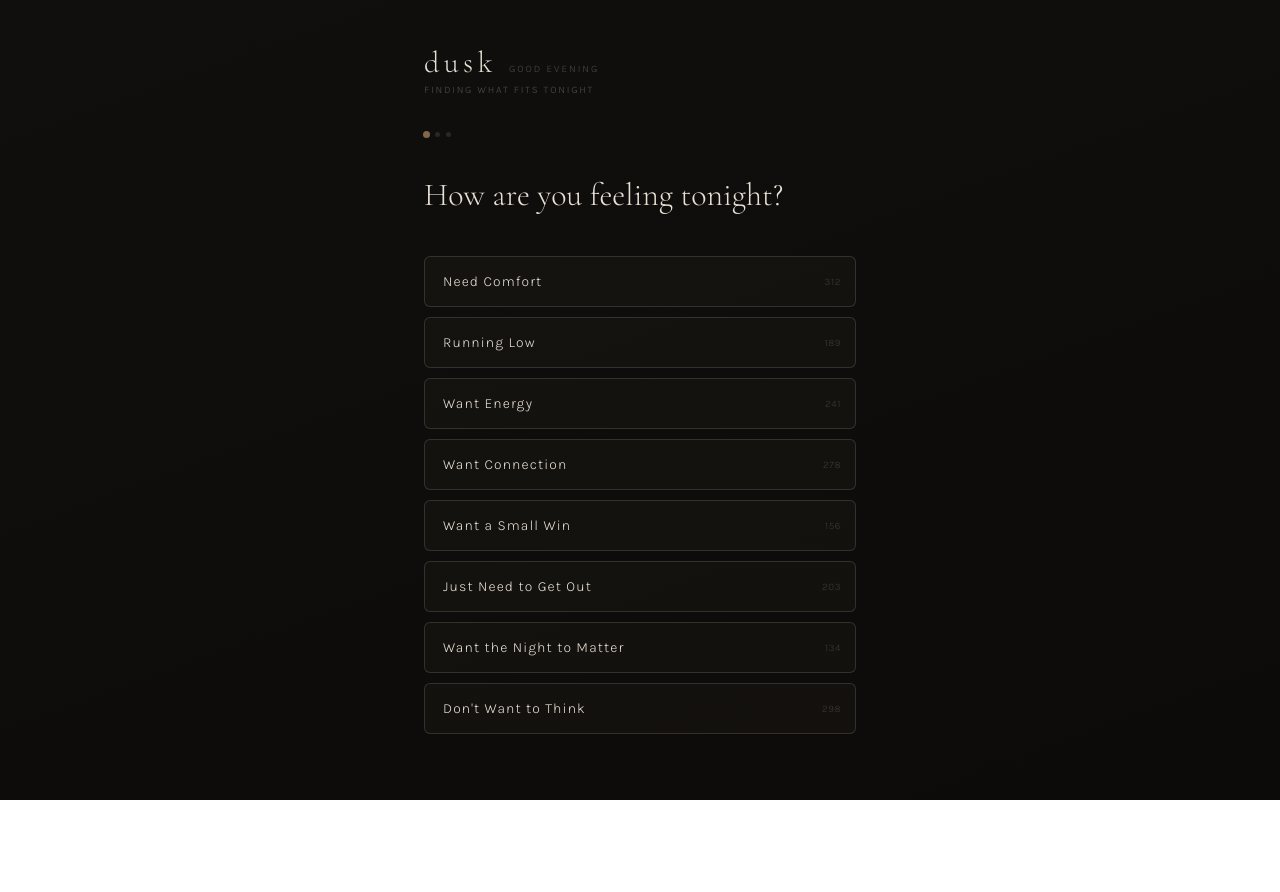
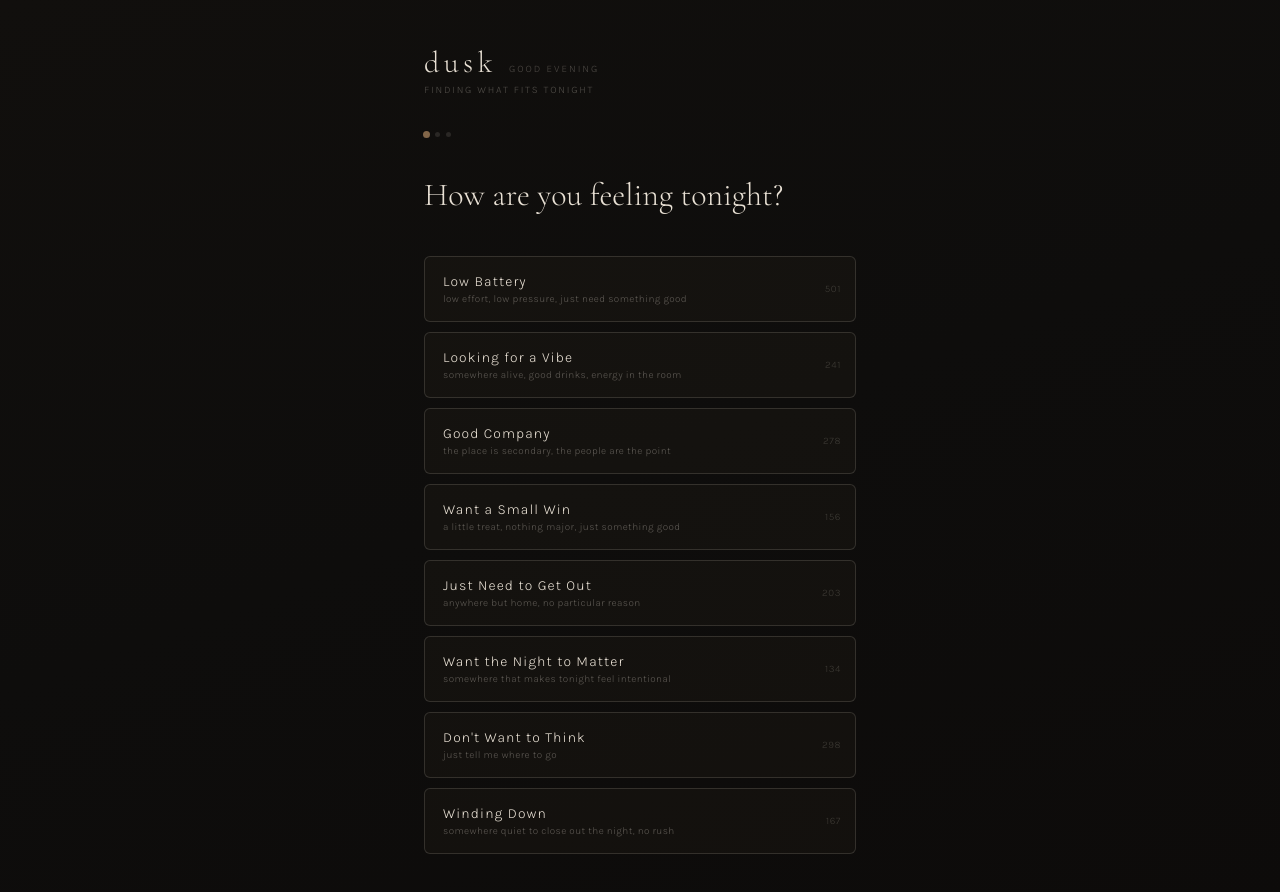
Before and after one commit to jjchumwu/dusk, a React (Create React App) app: page / in a window 1280 px wide. Both pictures are taken after a click on the button "FIND SOMEWHERE TONIGHT". Shown: the top 892 px of the page. Before the commit the page ends 800 px from the top, so only its background shows below. Built offline with nearby package versions, Linux system fonts and the light colour scheme.

Commit message:
session supression, not tonight, mood updates

```diff
--- a/src/App.js
+++ b/src/App.js
@@ -31,7 +31,7 @@ const restaurants = [
   { name: "The Bowery Bar", socialPressure: 5, comfort: 2, energy: 4, soloFriendly: 2, effort: 2, archetypes: ["Social Momentum"], emotionalNote: "Good when you want the night to pick up speed", atmosphere: "lively, cozy", time: "evening" },
   { name: "Shake Shack", socialPressure: 2, comfort: 2, energy: 2, soloFriendly: 5, effort: 2, archetypes: ["Reliable Default"], emotionalNote: "Good when you want something reliable after a long day", atmosphere: "bustling", time: "allday" },
   { name: "Lucy's Tavern", socialPressure: 5, comfort: 3, energy: 3, soloFriendly: 4, effort: 1, archetypes: ["Easy Social"], emotionalNote: "Good when you want the conversation to be the focus", atmosphere: "casual, welcoming, familiar", time: "evening" },
-  { name: "Chicken and Co", socialPressure: 2, comfort: 4, energy: 1, soloFriendly: 5, effort: 2, archetypes: ["Easy Win"], emotionalNote: "Good when you want something reliable after a long day", atmosphere: "cozy, intimate", time: "allday" },
+  { name: "Chicken and Co", socialPressure: 2, comfort: 2, energy: 1, soloFriendly: 5, effort: 2, archetypes: ["Easy Win"], emotionalNote: "Good when you want something reliable after a long day", atmosphere: "cozy, intimate", time: "allday" },
   { name: "Gyukaku", socialPressure: 3, comfort: 4, energy: 3, soloFriendly: 2, effort: 2, archetypes: ["Light Adventure"], emotionalNote: "The place where it's both the activity and the destination", atmosphere: "low-lit, intimate, energetic", time: "evening" },
   { name: "Yvonne's", socialPressure: 5, comfort: 3, energy: 4, soloFriendly: 1, effort: 4, archetypes: ["Intentional Evening"], emotionalNote: "Good for quiet intimate dates or social gatherings", atmosphere: "romantic, intimate, low-lit", time: "evening" },
   { name: "Yume Ga Arukara", socialPressure: 2, comfort: 5, energy: 1, soloFriendly: 4, effort: 2, archetypes: ["Solo Reset"], emotionalNote: "Good when you want to be around people without having to interact with them", atmosphere: "grounding, communal, focused", time: "evening" },
@@ -82,14 +82,14 @@ const restaurants = [
 ];
 
 const moodWeights = {
-  "Need Comfort":             { socialPressure: -2, comfort: 4, energy: -1, soloFriendly: 2, effort: -2 },
-  "Running Low":              { socialPressure: -4, comfort: 1, energy: -3, soloFriendly: 3, effort: -4 },
-  "Want Energy":              { socialPressure: 2, comfort: -1, energy: 4, soloFriendly: -2, effort: 1 },
-  "Want Connection":          { socialPressure: 4, comfort: 2, energy: 2, soloFriendly: -2, effort: 2 },
+  "Low Battery":              { socialPressure: -4, comfort: 3, energy: -3, soloFriendly: 3, effort: -4 },
+  "Looking for a Vibe":       { socialPressure: 3, comfort: -1, energy: 5, soloFriendly: -2, effort: 1 },
+  "Good Company":             { socialPressure: 4, comfort: 2, energy: 2, soloFriendly: -2, effort: 2 },
   "Want a Small Win":         { socialPressure: -2, comfort: 3, energy: 1, soloFriendly: 2, effort: -1 },
-  "Just Need to Get Out":     { socialPressure: -2, comfort: 2, energy: 2, soloFriendly: 2, effort: 1 },
+  "Just Need to Get Out":     { socialPressure: -1, comfort: 2, energy: 2, soloFriendly: 2, effort: 1 },
   "Want the Night to Matter": { socialPressure: 1, comfort: 1, energy: 1, soloFriendly: -1, effort: 4 },
   "Don't Want to Think":      { socialPressure: -2, comfort: 3, energy: 1, soloFriendly: 2, effort: -2 },
+  "Winding Down":             { socialPressure: -3, comfort: 3, energy: -3, soloFriendly: 3, effort: -2 },
 };
 
 const groupWeights = {
@@ -152,8 +152,19 @@ const archetypeColors = {
   "Easy Date Night": "#c898b8",
 };
 
+const moodDescriptors = {
+  "Low Battery":              "low effort, low pressure, just need something good",
+  "Looking for a Vibe":       "somewhere alive, good drinks, energy in the room",
+  "Good Company":             "the place is secondary, the people are the point",
+  "Want a Small Win":         "a little treat, nothing major, just something good",
+  "Just Need to Get Out":     "anywhere but home, no particular reason",
+  "Want the Night to Matter": "somewhere that makes tonight feel intentional",
+  "Don't Want to Think":      "just tell me where to go",
+  "Winding Down":             "somewhere quiet to close out the night, no rush",
+};
+
 const steps = [
-  { key: "mood", question: "How are you feeling tonight?", options: ["Need Comfort", "Running Low", "Want Energy", "Want Connection", "Want a Small Win", "Just Need to Get Out", "Want the Night to Matter", "Don't Want to Think"] },
+  { key: "mood", question: "How are you feeling tonight?", options: ["Low Battery", "Looking for a Vibe", "Good Company", "Want a Small Win", "Just Need to Get Out", "Want the Night to Matter", "Don't Want to Think", "Winding Down"] },
   { key: "group", question: "Who are you with?", options: ["Just Me", "One Other Person", "Close Friends", "A Group"] },
   { key: "effort", question: "What feels manageable?", options: ["Staying Nearby", "Worth a Short Drive", "I'll Go the Distance", "Surprise Me"] },
 ];
@@ -165,6 +176,7 @@ export default function Dusk() {
   const [results, setResults] = useState(null);
   const [topScore, setTopScore] = useState(null);
   const [expandedCard, setExpandedCard] = useState(null);
+  const [seenRestaurants, setSeenRestaurants] = useState([]);
 
   const currentStep = steps[step];
   const hour = new Date().getHours();
@@ -172,15 +184,32 @@ export default function Dusk() {
   const greeting = isMorning ? "good morning" : "good evening";
 
   const moodCounts = {
-    "Need Comfort": 312,
-    "Running Low": 189,
-    "Want Energy": 241,
-    "Want Connection": 278,
+    "Low Battery": 501,
+    "Looking for a Vibe": 241,
+    "Good Company": 278,
     "Want a Small Win": 156,
     "Just Need to Get Out": 203,
     "Want the Night to Matter": 134,
     "Don't Want to Think": 298,
+    "Winding Down": 167,
   };
+
+  function getTopThree(currentSelections, suppressed) {
+    const scored = restaurants
+      .map(r => {
+        let score = scoreRestaurant(r, currentSelections.mood, currentSelections.group, currentSelections.effort);
+        if (score === -999) return { ...r, score };
+        // Session suppression — penalize already seen places
+        if (suppressed.includes(r.name)) score -= 30;
+        // Small random nudge for variety — keeps top result stable, varies 2nd and 3rd
+        score += (Math.random() * 4 - 2);
+        return { ...r, score };
+      })
+      .sort((a, b) => b.score - a.score)
+      .filter(r => r.score !== -999)
+      .slice(0, 3);
+    return scored;
+  }
 
   function select(value) {
     const key = currentStep.key;
@@ -189,14 +218,42 @@ export default function Dusk() {
     if (step < steps.length - 1) {
       setStep(step + 1);
     } else {
-      const scored = restaurants
-        .map(r => ({ ...r, score: scoreRestaurant(r, newSelections.mood, newSelections.group, newSelections.effort) }))
-        .sort((a, b) => b.score - a.score)
-        .slice(0, 3);
+      const scored = getTopThree(newSelections, seenRestaurants);
+      const newSeen = [...seenRestaurants, ...scored.map(r => r.name)];
+      setSeenRestaurants(newSeen);
       setTopScore(scored[0]?.score || 0);
       setResults(scored);
       setScreen("results");
     }
+  }
+
+  function dismissRestaurant(index, name) {
+    const newSuppressed = [...seenRestaurants, name];
+    setSeenRestaurants(newSuppressed);
+
+    // Get all scored restaurants excluding everything already seen or shown
+    const currentNames = results.map(r => r.name);
+    const allSuppressed = [...newSuppressed, ...currentNames.filter(n => n !== name)];
+
+    const candidates = restaurants
+      .map(r => {
+        let score = scoreRestaurant(r, selections.mood, selections.group, selections.effort);
+        if (score === -999) return null;
+        if (allSuppressed.includes(r.name)) return null;
+        score += (Math.random() * 4 - 2);
+        return { ...r, score };
+      })
+      .filter(Boolean)
+      .sort((a, b) => b.score - a.score);
+
+    if (candidates.length === 0) return;
+
+    // Replace only the dismissed card in its exact position
+    const newResults = [...results];
+    newResults[index] = candidates[0];
+    setSeenRestaurants([...newSuppressed, candidates[0].name]);
+    setResults(newResults);
+    setExpandedCard(null);
   }
 
   function reset() {
@@ -361,7 +418,7 @@ export default function Dusk() {
                 Not sure where to go tonight?
               </div>
               <div style={{ fontFamily: "'Cormorant Garamond', serif", fontSize: 16, fontStyle: "italic", color: "rgba(232,224,212,0.55)", lineHeight: 1.8, marginBottom: 16 }}>
-                Dusk matches restaurants to how you're feeling — not just what's nearby or highly rated.
+                Dusk matches restaurants to how you&apos;re feeling — not just what&apos;s nearby or highly rated.
               </div>
               <div style={{ fontFamily: "'Karla', sans-serif", fontSize: 11, color: "rgba(232,224,212,0.3)", lineHeight: 1.8, letterSpacing: "0.04em" }}>
                 Answer three questions. Get one place.
@@ -437,7 +494,12 @@ export default function Dusk() {
                   padding: step === 0 ? "16px 44px 16px 18px" : "13px 44px 13px 18px",
                   fontSize: step === 0 ? "14px" : "13px",
                 }}>
-                  {opt}
+                  <div>{opt}</div>
+                  {step === 0 && moodDescriptors[opt] && (
+                    <div style={{ fontSize: 10, color: "rgba(232,224,212,0.35)", letterSpacing: "0.04em", marginTop: 3, fontWeight: 300 }}>
+                      {moodDescriptors[opt]}
+                    </div>
+                  )}
                   {step === 0 && moodCounts[opt] && (
                     <span className="dusk-btn-count">{moodCounts[opt].toLocaleString()}</span>
                   )}
@@ -538,7 +600,7 @@ export default function Dusk() {
                     )}
 
                     {!isExpanded && (
-                      <div style={{ marginTop: 12 }}>
+                      <div style={{ marginTop: 12, display: "flex", justifyContent: "space-between", alignItems: "center" }}>
                         <a
                           href={`https://www.google.com/maps/search/${encodeURIComponent(r.name + " Boston")}`}
                           target="_blank"
@@ -548,6 +610,14 @@ export default function Dusk() {
                         >
                           Open in Maps ↗
                         </a>
+                        <button
+                          onClick={e => { e.stopPropagation(); dismissRestaurant(i, r.name); }}
+                          style={{ background: "transparent", border: "none", fontFamily: "'Karla', sans-serif", fontSize: 10, color: "rgba(232,224,212,0.2)", letterSpacing: "0.1em", cursor: "pointer", padding: 0, textTransform: "uppercase", transition: "color 0.2s ease" }}
+                          onMouseEnter={e => e.target.style.color = "rgba(232,224,212,0.45)"}
+                          onMouseLeave={e => e.target.style.color = "rgba(232,224,212,0.2)"}
+                        >
+                          not tonight
+                        </button>
                       </div>
                     )}
 
```
